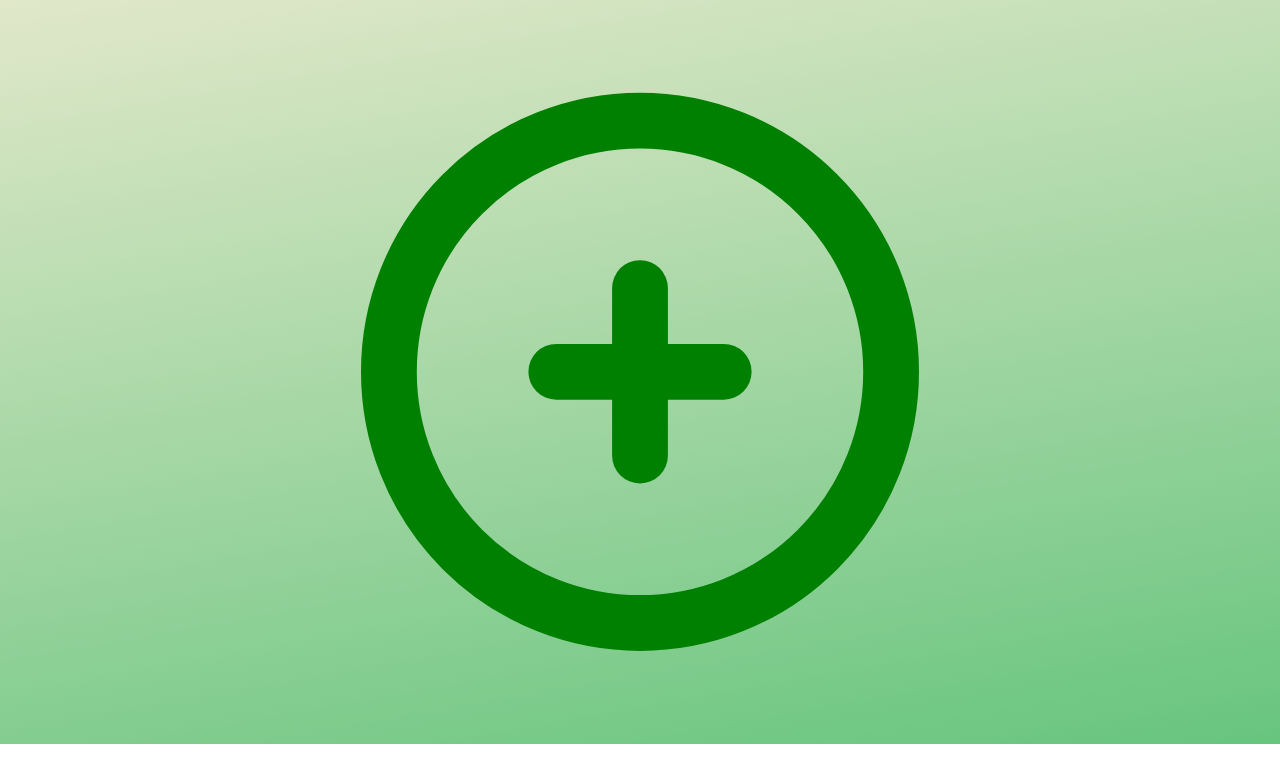
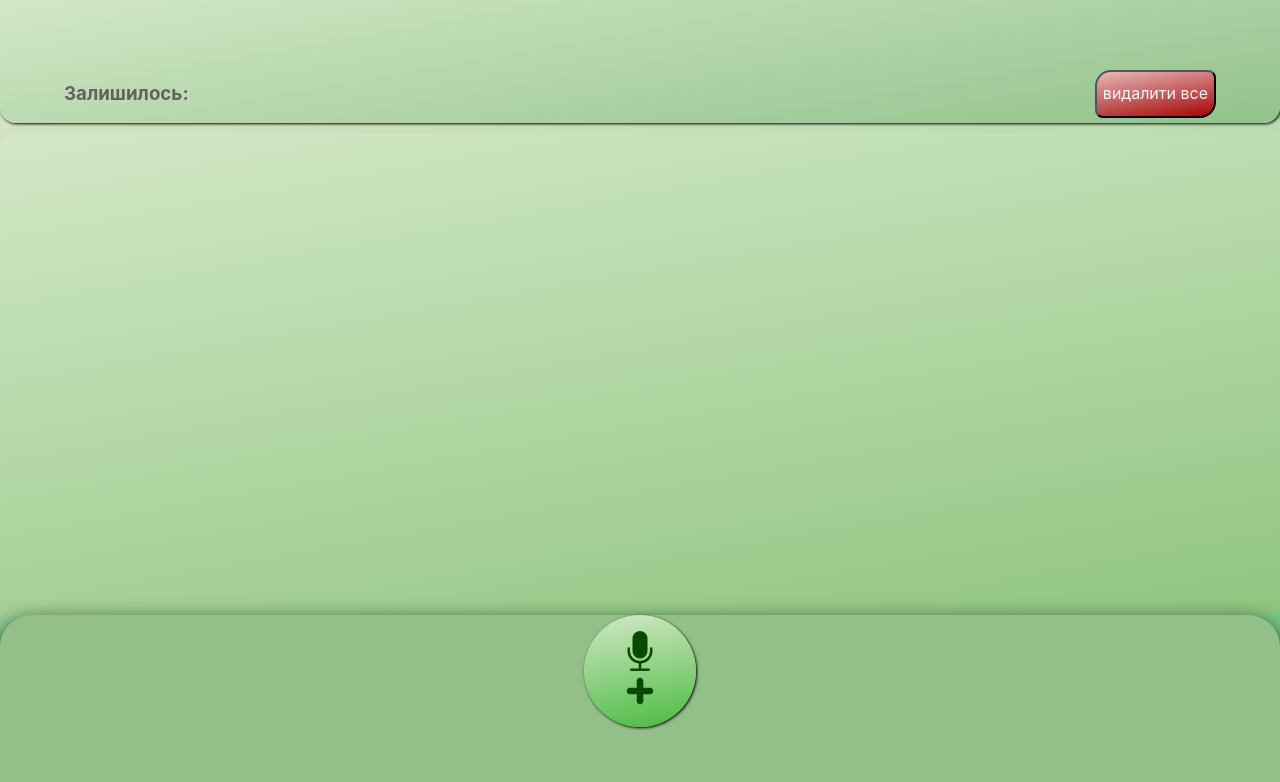
Before and after one commit to YehorSaz/shop-list, a React (Create React App) app: page /#/lists in a window 1280 px wide. Before the commit this address led to /#/new. Shown: the top 782 px of the page. Built offline with nearby package versions, Linux system fonts and the light colour scheme.

Commit message:
some changes 125

```diff
--- a/src/App.css
+++ b/src/App.css
@@ -1,7 +1,9 @@
-
+#root {
+    height: 100vh;
+}
 .main-layout {
     width: 100%;
-    height: 93vh;
+    height: 100%;
     display: flex;
     flex-direction: column;
     background: linear-gradient(350deg, #67c57e 0%, #e1e8ca 100%);
@@ -37,27 +39,34 @@
     margin: 5% 5% 0 0;
 }
 
-.header-link > h3 {
-    margin: 0 auto;
-    color: green;
+/*.header-link > h3 {*/
+/*    margin: 0 auto;*/
+/*    color: green;*/
+/*}*/
+h3 {
+    color: #656262;
 }
-
 
 /*--------LISTS---------*/
 
 .lists-header {
+    height: 8vh;
+    margin-bottom: 10px;
     display: flex;
     justify-content: space-between;
     align-items: center;
     padding: 5% 5% 0 5%;
+    border-radius: 0 0 1rem 1rem;
+    background: linear-gradient(350deg, #92c28c 0%, #d2e8c6 100%);
+    box-shadow: 1px 1px 3px 0 #000;
 }
 
 
 
 .dell-all {
-    border-radius: 0.5rem;
-    height: 2em;
-    background: linear-gradient(350deg, #670505 0%, #ec7c5e 100%);
+    border-radius: 1rem 0.5rem 1rem 0.5rem;
+    height: 3em;
+    background: linear-gradient(350deg, #a60606 0%, #e7b9b9 100%);
     color: whitesmoke;
 }
 
@@ -80,7 +89,7 @@
     border: none;
     position: sticky;
     background: linear-gradient(350deg, #4bbb40 0%, #d2e8c6 100%);
-    box-shadow: 1px 1px 3px 0px #000;
+    box-shadow: 1px 1px 3px 0 #000;
 }
 
 .new-item-button > svg {
@@ -92,7 +101,10 @@
 .list-buttons {
     display: flex;
     justify-content: center;
-    height: 20%;
+    height: 25%;
+    border-radius: 2rem 2rem 0 0;
+    background: #92c088;
+    box-shadow: 0 10px 20px 5px #294f29;
 }
 
 .plIcon {
@@ -118,24 +130,34 @@
 .product {
     z-index: 0;
 }
+#products {
+    width: 65%;
+    padding-left: 5px;
+    color: #656262;
+}
 
 .list-items {
     width: 100%;
-    height: 60vh;
+    height: 65vh;
     overflow-y: scroll;
+    background: linear-gradient(350deg, #90c581 0%, #d2e8c6 100%);
+    border-radius: 1rem 0 1rem 0;
 }
 
 .save-button {
     margin-bottom: 5%;
-    height: 30vh;
+    height: 25vh;
+    border-radius: 1.3rem;
 }
 .save-button-none {
     display: none;
 }
 
 .hide-button {
-    width: 40%;
+    width: 60%;
     align-self: center;
+    height: 30vh;
+    border-radius: 1.5rem;
 }
 
 .delete-button {
@@ -143,12 +165,14 @@
     background: transparent;
     border: none;
     color: red;
+    scale: 1.5;
 }
 
 .edit-button {
     color: #624796;
     border: none;
     background: transparent;
+    scale: 1.5;
 }
 
 .done-button {
@@ -177,13 +201,14 @@
     justify-content: space-between;
     align-items: center;
     width: 95%;
-    height: 7%;
+    height: 10%;
     margin: 5px 0 15px 10px;
     font-size: 20px;
     font-style: italic;
-    box-shadow: 1px 1px 3px 0px #000;
+    box-shadow: 1px 1px 3px 0 #000;
     border-left: none;
-    border-radius: 3px;
+    border-radius: 1.5rem 0.2rem 1.5rem 0.2rem;
+
 }
 
 .one-item-buttons {
@@ -205,8 +230,12 @@
 .show-form {
     display: flex;
     position: absolute;
-    top: 40%;
-    left: 8%;
+    top: 35%;
+    /*left: 8%;*/
+    margin-left: auto;
+    margin-right: auto;
+    left: 0;
+    right: 0;
     opacity: 1;
     z-index: 2;
 }
@@ -228,17 +257,16 @@
     min-height: 60px;
     font-size: 14px;
     margin-bottom: 10%;
-    border-radius: 0.4rem;
+    border-radius: 2rem 0.5rem 2rem 0.5rem;
     border: none;
-    box-shadow: 1px 1px 3px 0px #000;
+    box-shadow: 1px 1px 3px 0 #000;
 }
 
 .item-form > button {
-    border-radius: 1.3rem;
     font-size: 1.5em;
     border: none;
-    box-shadow: 1px 1px 3px 0px #000;
-    background: linear-gradient(350deg, #74d376 0%, #a5d993 100%);
+    box-shadow: 1px 1px 3px 0 #000;
+    background: linear-gradient(350deg, #72b672 0%, #c4efb4 100%);
 }
 
 /*--------AddNewPage-------*/
--- a/src/components/List/List.js
+++ b/src/components/List/List.js
@@ -1,30 +1,60 @@
-import React from 'react';
-import {useDispatch} from "react-redux";
-import {MdOutlineDoneOutline} from "react-icons/md";
+import React, {useState} from 'react';
+import {useDispatch, useSelector} from "react-redux";
+
 
 import {itemActions} from "../../redux/slices";
 import {RiDeleteBin2Line} from "react-icons/ri";
 import {FaEdit} from "react-icons/fa";
+import {ImCross} from "react-icons/im";
+import {GiCheckMark} from "react-icons/gi";
+
 
 const List = ({items}) => {
 
     const dispatch = useDispatch();
 
     const {item, id} = items;
+    const {classNames} = useSelector(state => state.item);
+    if (classNames) {
+        console.log(classNames);
+    }
+
+    window.onload = () => {
+        const namesOfClass = document.querySelectorAll(`#products`);
+
+        console.log(namesOfClass);
+        for (let i in namesOfClass) {
+            if (classNames.includes(`${namesOfClass[i].className} product-text-custom`)) {
+                document.querySelector(`.${namesOfClass[i].className}`).classList.add('product-text-custom')
+            }
+        }
+    }
+
 
     const selectItem = () => {
+
         const textDecor = document.querySelector(`.product-text-${id}`);
+
         if (textDecor.classList.length < 2) {
             textDecor.classList.add('product-text-custom')
 
-                document.querySelector('.list-items').append(document.querySelector(`.one-item-${id}`))
+            dispatch(itemActions.addClassName(textDecor.className))
+
+            document.querySelector('.done-button').dangerouslySetInnerHTML={__html: <ImCross/>}
+
+            // document.querySelector('.list-items').append(document.querySelector(`.one-item-${id}`))
 
             // dispatch(itemActions.sortItem(id))
             dispatch(itemActions.itemCountDec())
+
         } else {
             textDecor.classList.remove('product-text-custom')
-            document.querySelector('.list-items').insertBefore(document.querySelector(`.one-item-${id}`), document.querySelector('.list-items').firstChild)
+
+            // document.querySelector('.list-items').insertBefore(document.querySelector(`.one-item-${id}`), document.querySelector('.list-items').firstChild)
+
             dispatch(itemActions.itemCountInc())
+            dispatch((itemActions.removeClassName(`${textDecor.className} product-text-custom`)))
+
         }
     };
 
@@ -43,7 +73,9 @@ const List = ({items}) => {
     return (
 
         <div className={`one-item one-item-${id}`}>
-                <div className={`product-text-${id}`}>{id}.{item}</div>
+            <div id={'products'} className={`product-text-${id}`} onClick={() => {
+                selectItem()
+            }}>{id}.{item}</div>
 
             <div className={'one-item-buttons'}>
                 <button className={'delete-button'} onClick={() =>
@@ -55,8 +87,8 @@ const List = ({items}) => {
                     <FaEdit/>
                 </button>
 
-                    <button className={'done-button'} onClick={selectItem}>
-                        <MdOutlineDoneOutline/>
+                <button className={`done-button`} onClick={() => selectItem()}>
+                    <GiCheckMark/>
                 </button>
 
             </div>
--- a/src/components/Lists/Lists.js
+++ b/src/components/Lists/Lists.js
@@ -5,6 +5,7 @@ import {useDispatch, useSelector} from "react-redux";
 
 import {itemActions} from "../../redux/slices";
 import {List} from "../List/List";
+import {TiPlus} from "react-icons/ti";
 
 
 const Lists = () => {
@@ -34,7 +35,6 @@ const Lists = () => {
     const save = (item) => {
         dispatch(itemActions.createItem(item))
         reset()
-        hideForm()
     }
     const update = (item) => {
         dispatch(itemActions.updateItem(item))
@@ -75,11 +75,6 @@ const Lists = () => {
 
     let speech1 = 0;
 
-    // const sort = () => {
-    //     document.querySelector('.list-items').append(document.querySelector(`.one-item-${idForSort}`))
-    //     dispatch(itemActions.sortItem(null))
-    // }
-
 
     return (
 
@@ -91,7 +86,7 @@ const Lists = () => {
 
                 <button className={'dell-all'} onClick={() => {
                     dispatch(itemActions.deleteAll())
-                    dispatch(itemActions.resetCount())
+                    localStorage.clear()
                 }
                 }>
                     видалити все
@@ -138,7 +133,7 @@ const Lists = () => {
                                 };
                                 speech1 = setTimeout(() => {
                                     speech()
-                                }, 1500)
+                                }, 1000)
                             }}
 
                             onTouchEnd={() => {
@@ -146,7 +141,8 @@ const Lists = () => {
                                 showForm();
                                 reset();
                             }}>
-                        <BsFillMicFill/>додати
+                        <BsFillMicFill/>
+                        <TiPlus/>
                     </button>
 
                 </div>
--- a/src/layouts/Header/Header.js
+++ b/src/layouts/Header/Header.js
@@ -1,5 +1,5 @@
 import React from 'react';
-import {Link} from "react-router-dom";
+
 
 
 
@@ -8,9 +8,7 @@ const Header = () => {
     return (
 
         <div className={'header'}>
-            {/*<Link to={'/new'} className={'header-link'}>*/}
-            {/*    <h3>ADD NEW</h3>*/}
-            {/*</Link>*/}
+
         </div>
     );
 };
--- a/src/layouts/MainLayout.js
+++ b/src/layouts/MainLayout.js
@@ -1,6 +1,6 @@
 import React from 'react';
 
-import {Header} from "./Header/Header";
+
 import {Outlet} from "react-router-dom";
 
 const MainLayout = () => {
@@ -8,8 +8,7 @@ const MainLayout = () => {
     return (
 
         <div className={'main-layout'}>
-            {/*Main Layout*/}
-            {/*<Header/>*/}
+
             <Outlet/>
         </div>
     );
--- a/src/redux/slices/item.slice.js
+++ b/src/redux/slices/item.slice.js
@@ -5,7 +5,8 @@ const initialState = {
     itemForEdit: null,
     trigger: null,
     count: null,
-    idForSort: null
+    idForSort: null,
+    classNames: []
 }
 
 const slice = createSlice({
@@ -13,12 +14,22 @@ const slice = createSlice({
         initialState,
         reducers: {
 
+            addClassName: (state, action) => {
+                if (!state.classNames.includes(action.payload)) {
+                    state.classNames.push(action.payload)
+                }
+            },
+            removeClassName: (state, action) => {
+                const dellClass = state.classNames.findIndex(value => value === action.payload);
+                state.classNames.splice(dellClass, 1)
+            },
+
             setItem: (state, action) => {
                 state.items = action.payload;
             },
             createItem: (state, action) => {
                 state.items.push({item: action.payload.item, id: state.items.length + 1})
-            state.count ++
+                state.count++
             },
             changeTrigger: state => {
                 state.trigger = !state.trigger;
@@ -26,30 +37,33 @@ const slice = createSlice({
             deleteItem: (state, action) => {
                 const itemIndex = state.items.findIndex(value => value.id === action.payload)
                 state.items.splice(itemIndex, 1)
-            state.count --
+                state.count--
             },
             editItem: (state, action) => {
                 state.itemForEdit = action.payload;
             },
-        updateItem:(state, action) => {
+            updateItem: (state, action) => {
                 const itemIndex = state.items.findIndex(item => item.id === action.payload.id)
                 state.items[itemIndex].item = action.payload.item
             },
             itemCountDec: state => {
-            state.count --
+                state.count--
             },
             itemCountInc: state => {
-            state.count ++
+                state.count++
             },
             sortItem: (state, action) => {
                 state.idForSort = action.payload;
             },
-        deleteAll: (state, action) => {
+            deleteAll: (state) => {
                 state.items.splice(0, state.items.length)
+                state.count = null
+                state.classNames = []
             },
-        resetCount: state => {
-            state.count = null
-        }
+            resetTrigger: state => {
+                state.trigger = null
+            },
+
 
         }
     }
```
Lines whose indentation alone changed are shown as unchanged.
